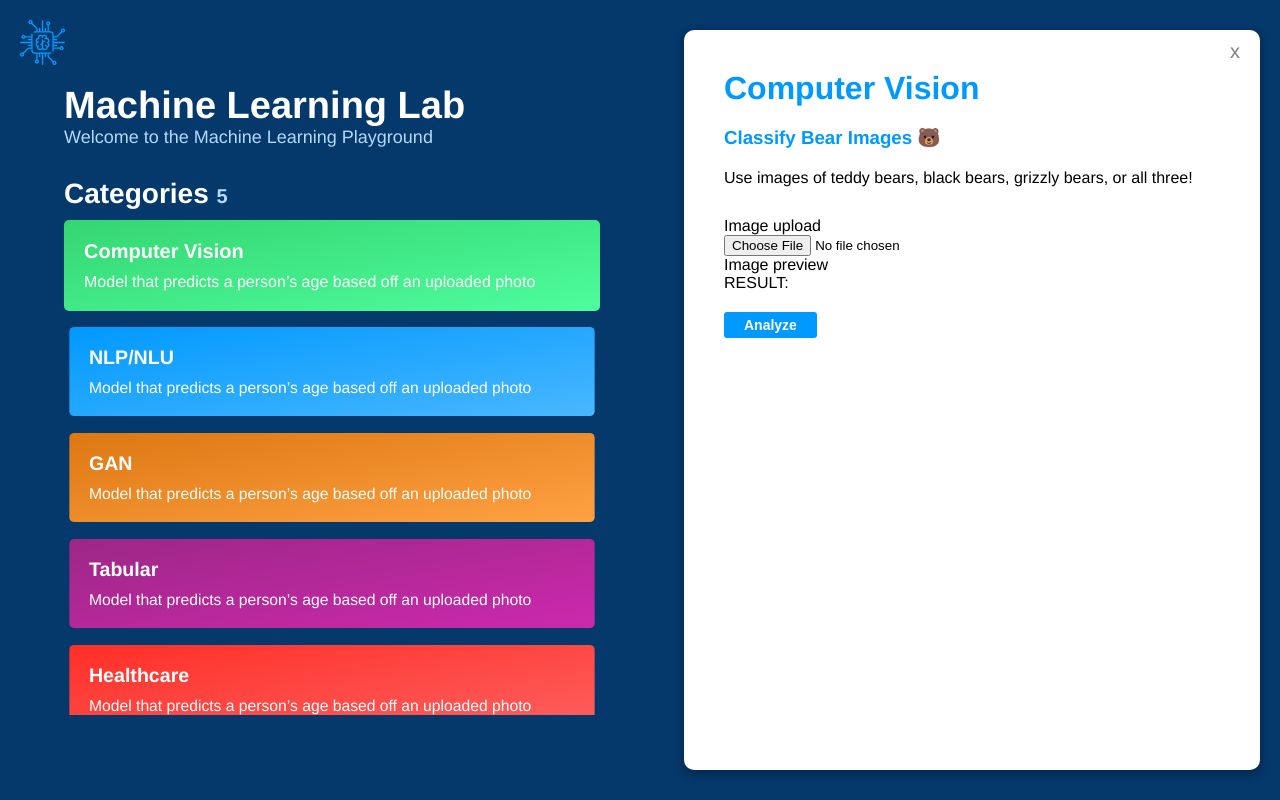
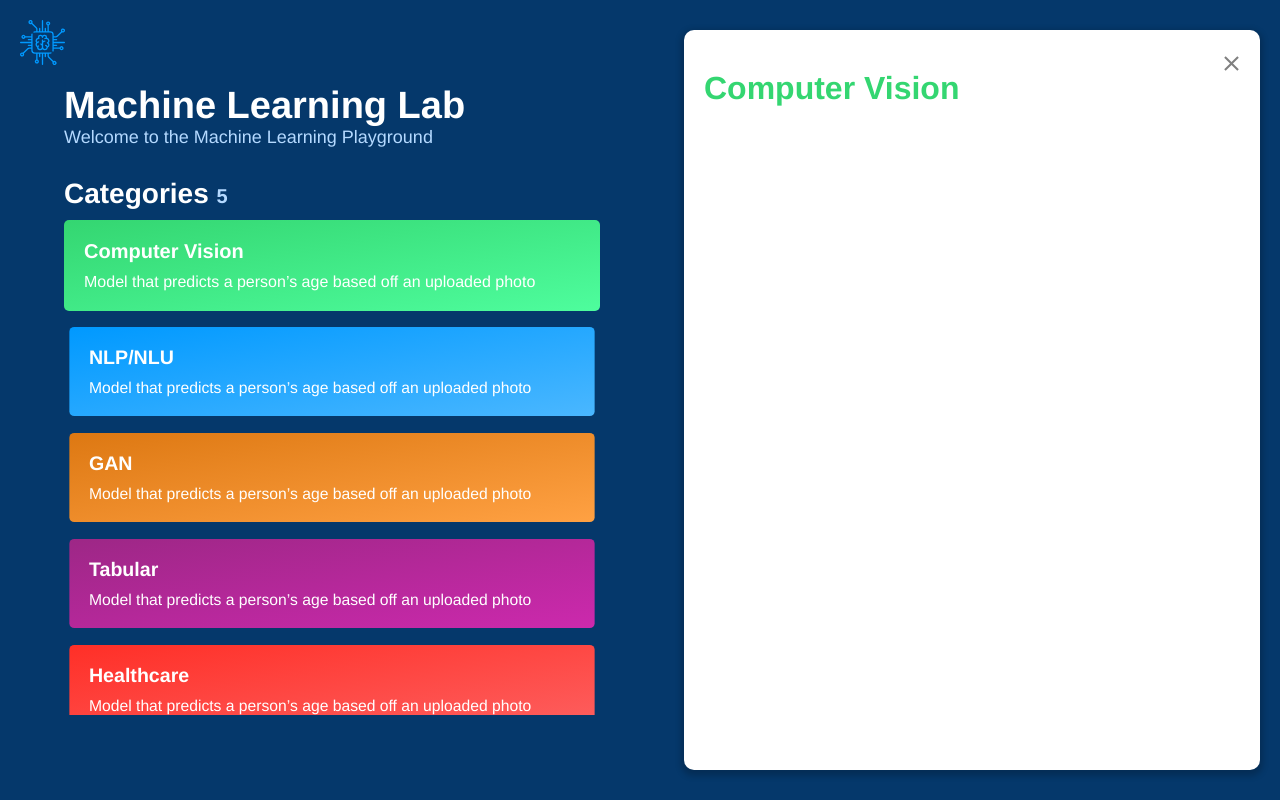
Before and after one commit to philipwisner/machine-learning-lab, a Vue app: page /#/ in a window 1280 px wide. Both pictures are taken after a click on the element 332 px from the left and 265 px from the top of the page. Built offline with nearby package versions, Linux system fonts and the light colour scheme.

Commit message:
extracted out app

```diff
--- a/src/views/Vision.vue
+++ b/src/views/Vision.vue
@@ -1,25 +1,22 @@
 <template>
   <div class="vision-container">
-    <router-link to="/" class="close">x</router-link>
-    <div class="computer-vision">
-      <h1>Computer Vision</h1>
-      <h3>Classify Bear Images 🐻</h3>
-      <p class="description">Use images of teddy bears, black bears, grizzly bears, or all three!</p>
-      <p>Image upload</p>
-      <input type="file" name="pic" accept="image/*" @change="imageUploaded">
-      <p>Image preview</p>
-      <p>{{picturePreview}}</p>
-      <p>RESULT: {{pictureResult}}</p>
-      <button @click="analyzeImage">Analyze</button>
-    </div>
+    <CloseButton/>
+    <h1>Computer Vision</h1>
   </div>
 </template>
 
-</form>
 
 <script>
+import CloseButton from '@/components/CloseButton.vue'
+import BearImages from '@/components/Apps/BearImages.vue'
+
+
 export default {
   name: 'Vision',
+    components: {
+    CloseButton,
+    BearImages
+  },
   data() {
     return {
       pictureResult: '',
@@ -41,21 +38,13 @@ export default {
 </script>
 
 <style scoped>
-.close {
-  position: absolute;
-  top: 40px;
-  right: 40px;
-  text-decoration: none;
-  font-size: 20px;
-  color: grey;
-}
 h1 {
   margin-top: 20px;
   margin-bottom: 20px;
-  color: #0099FF;
+  color: #34D671;
 }
 h3 {
-  color: #0099FF;
+  color: #34D671;
   margin-bottom: 20px;
 }
 .computer-vision {
@@ -64,14 +53,4 @@ h3 {
 .description {
   margin-bottom: 30px;
 }
-button {
-  margin-top: 20px;
-  color: white;
-  background: #0099FF;
-  border: none;
-  border-radius: 3px;
-  padding: 5px 20px;
-  font-weight: 700;
-  font-size: 14px;
-}
 </style>
```
